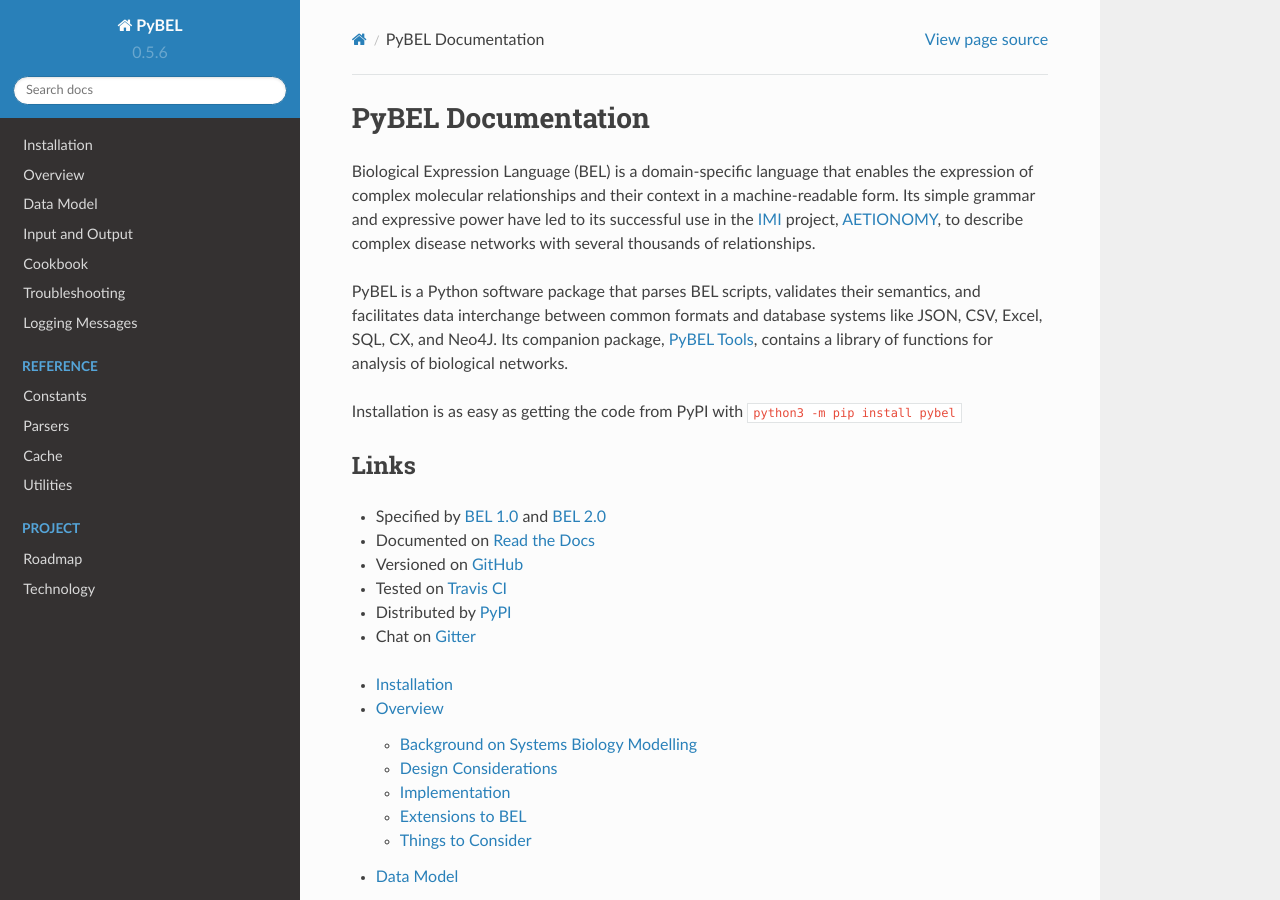
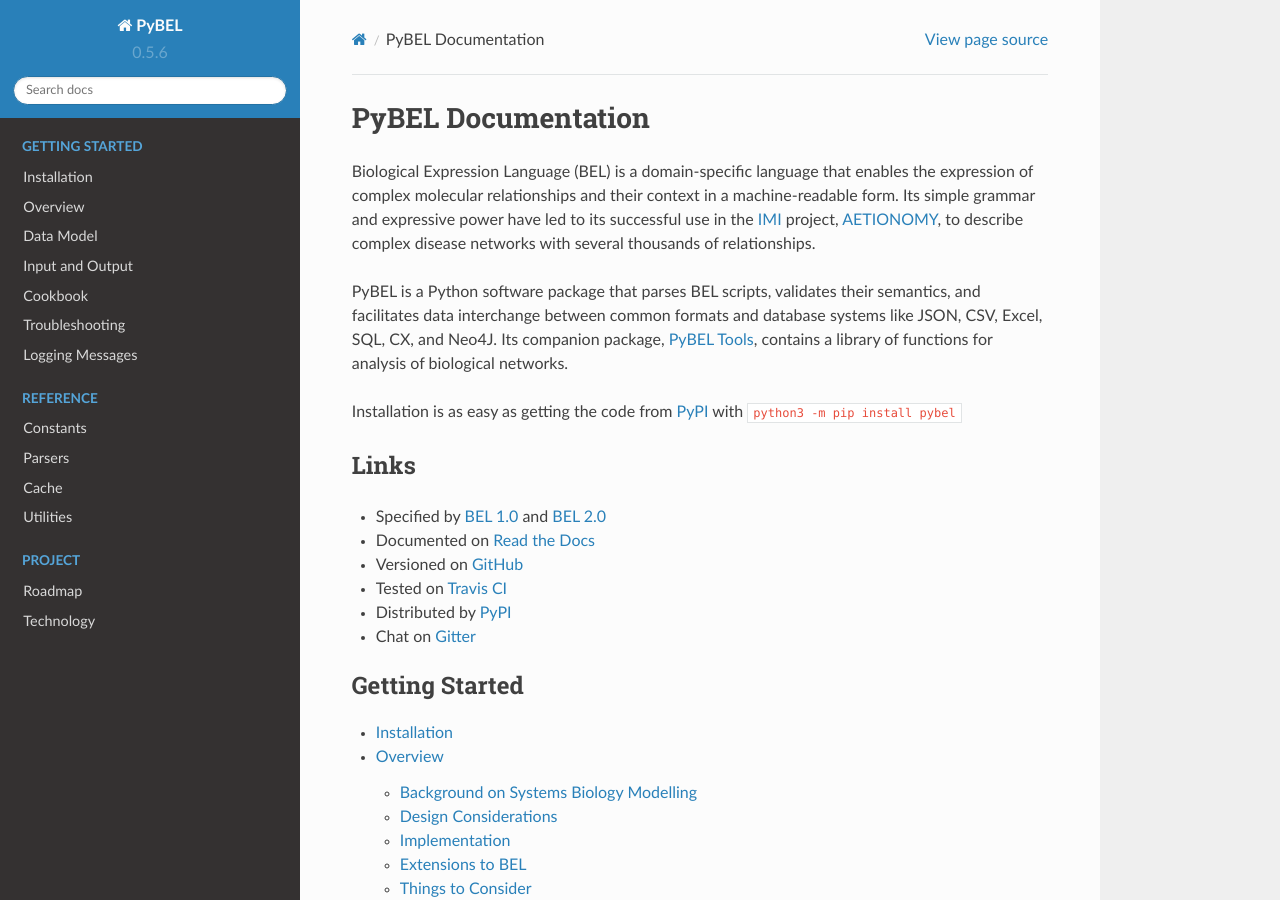
Before and after one commit to pybel/pybel, a Sphinx documentation site: the page built from docs/source/index.rst, in a window 1280 px wide and 900 px high. Built offline with Sphinx 7.4.7 and the Read the Docs theme 2.0.0, drawn with Linux system fonts in a browser that asks for light colours.

Commit message:
Add title to table of contents
[skip ci]

```diff
--- a/docs/source/index.rst
+++ b/docs/source/index.rst
@@ -11,7 +11,8 @@
 package, `PyBEL Tools <http://pybel-tools.readthedocs.io/>`_, contains a library of functions for analysis of
 biological networks.
 
-Installation is as easy as getting the code from PyPI with :code:`python3 -m pip install pybel`
+Installation is as easy as getting the code from `PyPI <https://pypi.python.org/pypi/pybel>`_ with
+:code:`python3 -m pip install pybel`
 
 Links
 -----
@@ -25,6 +26,8 @@
 
 .. toctree::
    :maxdepth: 2
+   :caption: Getting Started
+   :name: springboard
 
    installation
    overview
```
